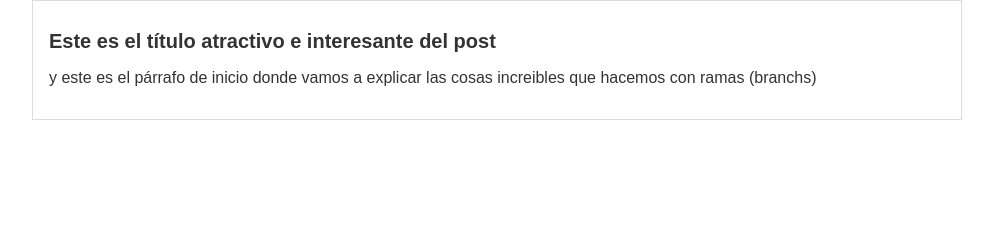
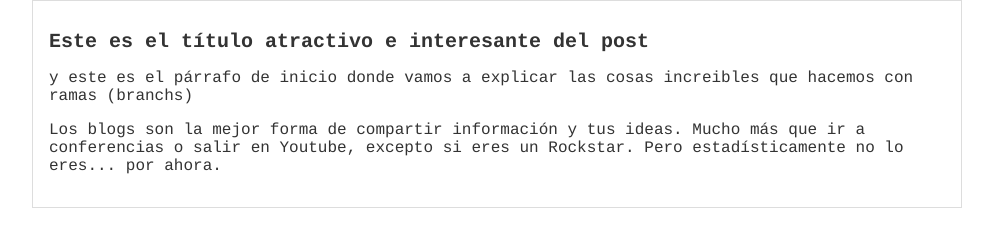
Before and after one commit to Grivarol69/hyperblog, a plain HTML site: page index.html in a window 1280 px wide. Shown: the whole page, without its empty margins (143-1136 px from the left). Drawn offline with Linux system fonts and the light colour scheme.

Commit message:
Agregado el contenido adicional al blog

```diff
--- a/css/estilos.css
+++ b/css/estilos.css
@@ -1,7 +1,7 @@
 body {
      color: #333;
      text-align: left;
-     font-family: "Arial";
+     font-family: "Courier";
      font-size: 16px;
      margin: 0;
      padding: 0;
--- a/index.html
+++ b/index.html
@@ -12,6 +12,9 @@
           <div id="post">
                <h1>Este es el título atractivo e interesante del post</h1>
                <p>y este es el párrafo de inicio donde vamos a explicar las cosas increibles que hacemos con ramas (branchs)</p>
+               <p>
+                    Los blogs son la mejor forma de compartir información y tus ideas. Mucho más que ir a conferencias o salir en Youtube, excepto si eres un Rockstar. Pero estadísticamente no lo eres... por ahora.
+               </p>
           </div>
      </div>
 
```
